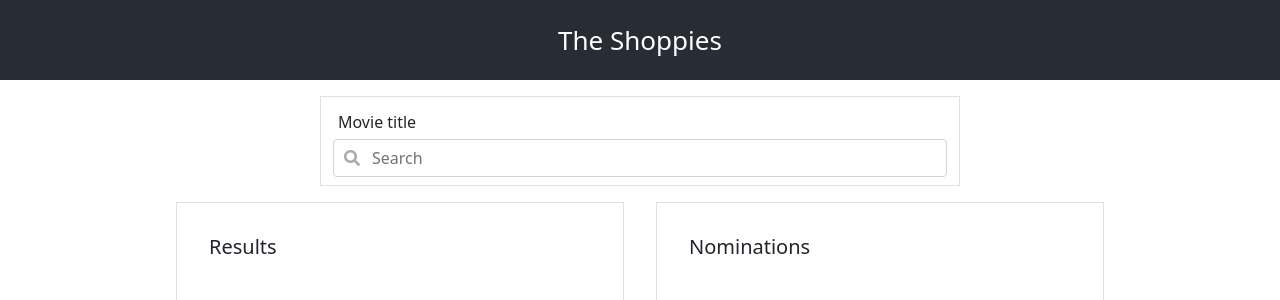
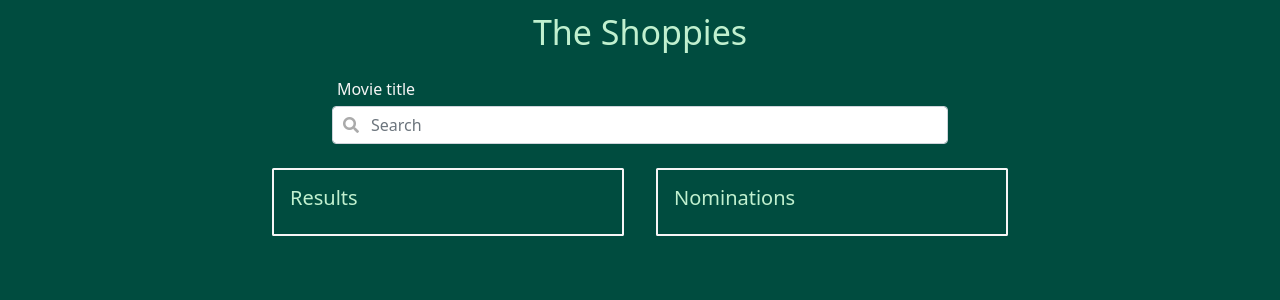
Before and after one commit to AntonAroche/the-shoppies, a React (Create React App) app: page / in a window 1280 px wide. Shown: the top 300 px of the page. Built offline with nearby package versions, Linux system fonts and the light colour scheme.

Commit message:
Styled movies, backgrounds and improved overall aesthetic

```diff
--- a/src/Movie.js
+++ b/src/Movie.js
@@ -1,4 +1,5 @@
 import React, { Component } from 'react'
+import './styles/Movie.css'
 
 export default class Movie extends Component {
     handleNomination = () => {
@@ -10,7 +11,7 @@ export default class Movie extends Component {
 
         return (
             <div className="Movie">
-                <li>
+                <li className="MovieRow">
                     {name}{" "}
                     {year}
                     <button disabled={nominated} onClick={this.handleNomination}>Nominate</button>
--- a/src/Nomination.js
+++ b/src/Nomination.js
@@ -1,4 +1,5 @@
 import React, { Component } from 'react'
+import './styles/Nomination.css'
 
 export default class Nomination extends Component {
     handleRemove = () => {
@@ -10,10 +11,9 @@ export default class Nomination extends Component {
 
         return (
             <div className="Nomination">
-                <li>
-                    {name}{" "}
-                    {year}
-                    <button onClick={this.handleRemove}>Remove</button>
+                <li className="NominationRow">
+                    <span>{name} {year}</span>
+                    <button classname="NominationRemoveButton" onClick={this.handleRemove}>Remove</button>
                 </li>
             </div>
         )
--- a/src/SearchBar.js
+++ b/src/SearchBar.js
@@ -24,7 +24,7 @@ export default class SearchBar extends Component {
 
     render() {
         return (
-            <div className="form-group has-search border container w-50 SearchBar">
+            <div className="form-group has-search container w-50 SearchBar">
                 <label htmlFor='searchTerm'>Movie title</label>
                 <span className="fa fa-search form-control-feedback"></span>
                 <input
--- a/src/TheShoppies.js
+++ b/src/TheShoppies.js
@@ -69,16 +69,16 @@ export default class TheShoppies extends Component {
                     The Shoppies
                 </header>
                 <SearchBar refreshMovies={this.refreshMovies} />
-                <div class="list-container">
-                    <div className="border movie-list">
-                        <h5 class="movie-list-title">
+                <div className="list-container">
+                    <div className="movie-list">
+                        <h5 className="movie-list-title">
                             {this.state.movies.length === 0 ? "Results" : `Results for "${this.state.searchTerm}"`}
                         </h5>
-                        <ul>{movieList}</ul>
+                        <ul className="list-group">{movieList}</ul>
                     </div>
-                    <div className="border movie-list">
-                        <h5 class="movie-list-title">Nominations</h5>
-                        <ul>{nominatedMovies}</ul>
+                    <div className="movie-list">
+                        <h5 className="movie-list-title">Nominations</h5>
+                        <ul className="list-group">{nominatedMovies}</ul>
                     </div>
                 </div>
             </div>
--- a/src/styles/App.css
+++ b/src/styles/App.css
@@ -1,28 +1,28 @@
-.App-logo {
-  height: 40vmin;
-  pointer-events: none;
+.App {
+  height: 100vh;
+  background-color: #004C3F;
+  color: #f6f6f6;
 }
 
 .App-header {
-  background-color: #282c34;
-  min-height: 10vh;
+  min-height: 8vh;
+  color: #C0F0CF;
   display: flex;
   flex-direction: column;
   align-items: center;
   justify-content: center;
-  font-size: calc(10px + 2vmin);
-  color: white;
+  font-size: calc(10px + 3vmin);
 }
 
-.App-link {
-  color: #61dafb;
+button {
+  background-color: #C0F0CF;
+  border: 1px solid #C0F0CF;
+  color: #222629;
+  border-radius: 0.25rem !important;
 }
 
-@keyframes App-logo-spin {
-  from {
-    transform: rotate(0deg);
-  }
-  to {
-    transform: rotate(360deg);
-  }
+button:hover {
+  box-shadow: inset 0 0 0 2em #4caf50;
+  border-color: #4caf50;
+  color:white;
 }
--- /dev/null
+++ b/src/styles/Movie.css
@@ -0,0 +1,16 @@
+.Movie {
+    list-style: none;
+    border: 1px solid #C0F0CF;
+    border-radius: 0.25rem;
+    margin: 0.15rem 0;
+    padding: 0.5rem 1rem;
+    width: auto;
+    color: white;
+}
+
+.MovieRow {
+    display: flex;
+    flex-direction: row;
+    justify-content: space-between;
+    width: 100%
+}
--- /dev/null
+++ b/src/styles/Nomination.css
@@ -0,0 +1,16 @@
+.Nomination {
+    list-style: none;
+    border: 1px solid #C0F0CF;
+    border-radius: 0.25rem;
+    margin: 0.15rem 0;
+    padding: 0.5rem 1rem;
+    width: auto;
+    display: block;
+}
+
+.NominationRow {
+    display: flex;
+    flex-direction: row;
+    justify-content: space-between;
+    width: 100%
+}
--- a/src/styles/SearchBar.css
+++ b/src/styles/SearchBar.css
@@ -1,6 +1,5 @@
 .SearchBar {
     padding: 1vh;
-    margin-top: 1rem;
 }
 
 label {
--- a/src/styles/TheShoppies.css
+++ b/src/styles/TheShoppies.css
@@ -1,18 +1,19 @@
 .list-container {
     margin: auto;
-    width: 75%;
+    width: 60%;
     display: flex;
     flex-direction: row;
     justify-content: center;
 }
 
 .movie-list {
-    height: 25rem;
+    border: 2px solid #f6f6f6;
+    border-radius: 0.1rem;
     width: 100%;
     margin: 1rem;
     padding: 1rem;
 }
 
 .movie-list-title {
-    margin: 1rem;
+    color: #C0F0CF;
 }
```
Also changed, not shown: 1 other file (tests, documents, lock files or other folders).
